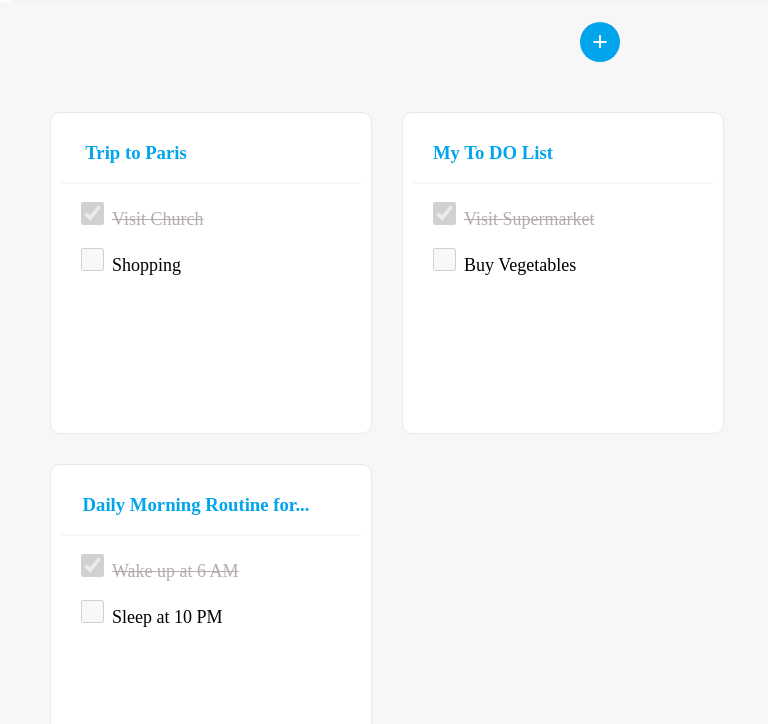
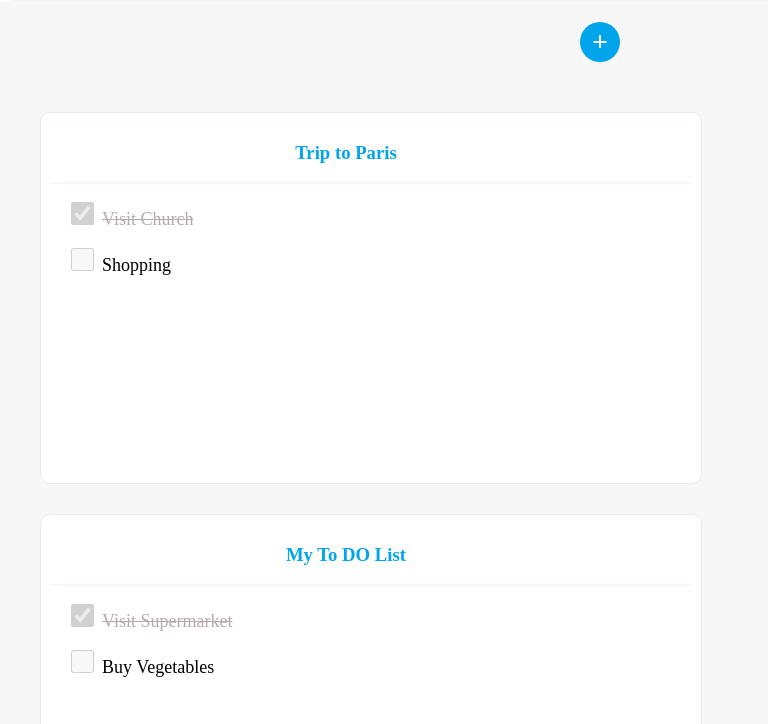
Before and after one commit to bhanumitra29/Todo-App-UI-Mobile, a plain HTML site: page index.html in a window 768 px wide. Shown: the part 76-800 px from the top of the page. Drawn offline with Linux system fonts and the light colour scheme.

Commit message:
final commit

```diff
--- a/style.css
+++ b/style.css
@@ -231,7 +231,7 @@ div  input{
     cursor: pointer;
 }
 
-@media only screen and (max-width: 900px) and (min-width: 600px)
+@media only screen and (max-width: 1000px) and (min-width: 600px)
 {
 
     body{
@@ -250,7 +250,7 @@ div  input{
 
     .boxp{
         gap: 30px;
-        margin-left: 50px;
+        margin-left: 40px;
     }
 
     .ba{
@@ -259,6 +259,26 @@ div  input{
         position: absolute;
         top: 180px;
         left: 150px;
+    }
+
+    .box{
+        height: 350px;
+        width: 640px;
+
+
+    }
+
+    .heading1{
+        padding-right: 50px;
+    }
+
+    .heading2{
+        padding-right: 50px;
+    }
+
+
+    .heading4{
+        padding-right: 30px;
     }
 
 }
```
Also changed, not shown: style2.css (+8 -1 lines).
